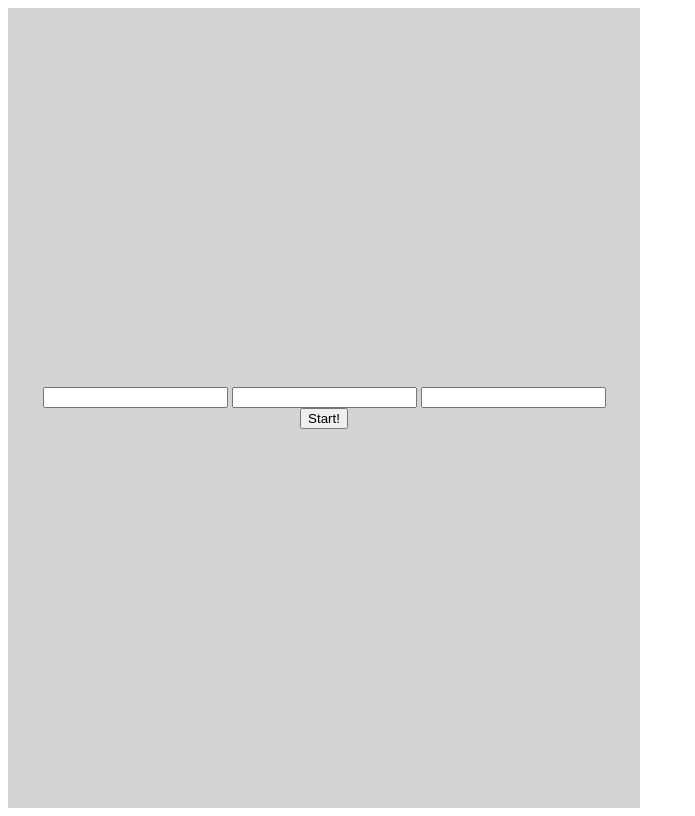
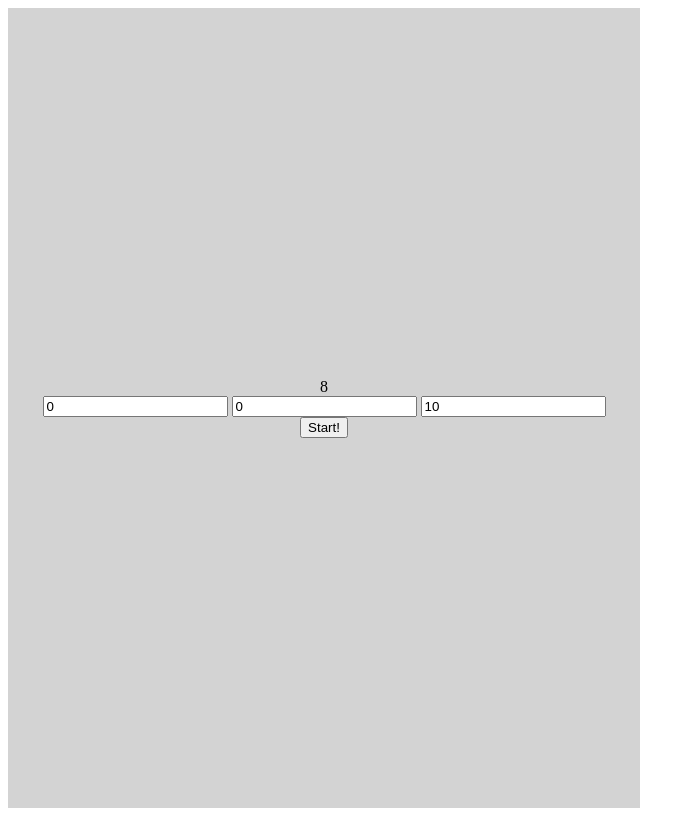
Before and after one commit to Fioringo/Node-Exercises, a plain HTML site: page Assignment 1/count-down.html in a window 1280 px wide. Both pictures are taken after a click on the button "Start!". Shown: the whole page, without its empty margins (0-695 px from the left). Drawn offline with Linux system fonts and the light colour scheme.

Commit message:
minor modifications, still doesn't work as intended

```diff
--- a/Assignment 1/count-down.html
+++ b/Assignment 1/count-down.html
@@ -7,17 +7,17 @@
 	<body>
 		<div class="main">
 			<div id="timeWrapper">
-				<div class="hours">
+				<div class="hours" id="hours">
 				</div>
-				<div class="minutes">
+				<div class="minutes" id="minutes">
 				</div>
 				<div class="seconds" id = "seconds">
 				</div>
 			</div>
 			<div id="inputWrapper">
-				<input type="number" name="hours" id="hoursIn" defaultValue="0">
-				<input type="number" name="minutes" id="minutesIn" defaultValue="0">
-				<input type="number" name="second" id="secondsIn" defaultValue="1">
+				<input type="number" name="hours" id="hoursIn" value="0">
+				<input type="number" name="minutes" id="minutesIn" value="0">
+				<input type="number" name="second" id="secondsIn" value="10">
 			</div>
 			<button onclick="startTimer();">
 				Start!
--- a/Assignment 1/count-down.js
+++ b/Assignment 1/count-down.js
@@ -1,26 +1,44 @@
-
+let totalSeconds;
+let interval;
+let renderTime;
 
 function startTimer(){
+	clearInterval(interval);
+	clearInterval(renderTime)
 	let hours = parseInt(document.getElementById('hoursIn').value);
 	let minutes = parseInt(document.getElementById('minutesIn').value);
-	let seconds = parseInt(document.getElementById('secondsIn').value);
-	// let hoursOut = document.getElementById('hours');
-	// let minutesOut = document.getElementById('minutes');
-	// let secondsOut = document.getElementById('seconds').value;
+	let seconds = parseFloat(document.getElementById('secondsIn').value);
 
-	let totalSeconds = hours * 360 + minutes * 60 + seconds;
+	totalSeconds = hours * 3600 + minutes * 60 + seconds;
 
-	totalReturn = countDown(totalSeconds);
+	renderTime = totalSeconds;
+	// console.log(renderTime%360);
+	// document.getElementById('hours').innerHTML=(parseInt(renderTime/360)+":")
+	// renderTime = renderTime%360;
+	// document.getElementById('minutes').innerHTML=(parseInt(renderTime/60)+":");
+	// renderTime = renderTime%60;
+	// document.getElementById('seconds').innerHTML=(parseInt(renderTime));
+	interval = setInterval(countDown, 1000);
+	// document.getElementById('seconds').innerHTML=(totalSeconds);
+	// console.log(totalSeconds.toString() + " " + totalSeconds.toString());
 
 	// document.getElementById('seconds') = totalSeconds;
 
-	() => document.getElementById('secondsIn').value('10');
 	// totalSeconds.toString()
 
 }
 
-function countDown(s){
-	if(s <= 0)
-		return 0;
-	return s - 1;
+function countDown(){
+	if(totalSeconds <= 0)
+		totalSeconds = 0;
+	else
+		totalSeconds = totalSeconds - 1;
+	// renderTime = totalSeconds;
+	// document.getElementById('hours').innerHTML=(parseInt(renderTime/360)+":")
+	// renderTime = renderTime%360;
+	// document.getElementById('minutes').innerHTML=(parseInt(renderTime/60)+":");
+	// renderTime = renderTime%60;
+	// document.getElementById('seconds').innerHTML=(parseInt(renderTime / 60));
+	// interval = setInterval(countDown, 1000);
+	document.getElementById('seconds').innerHTML=(totalSeconds);
 }
```
